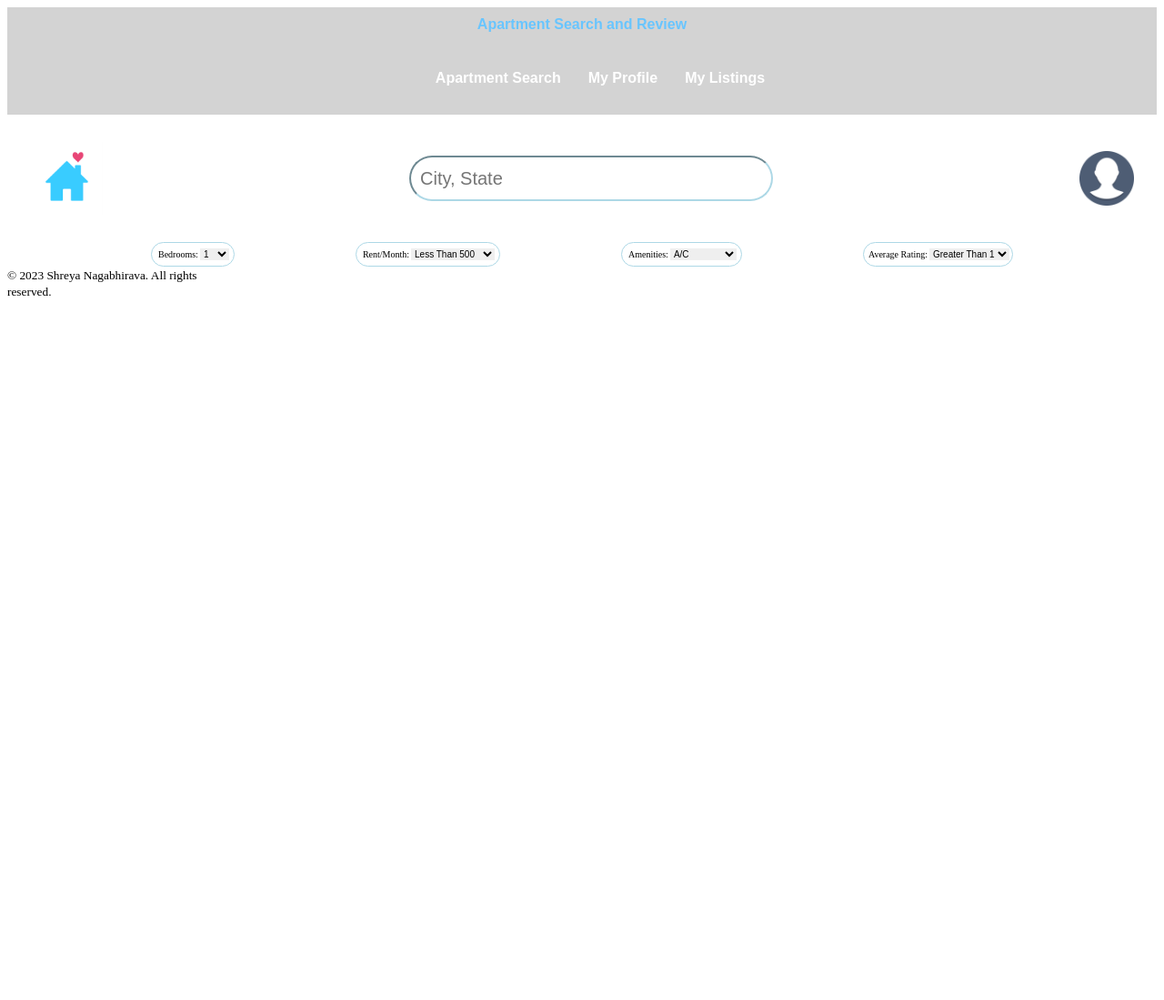
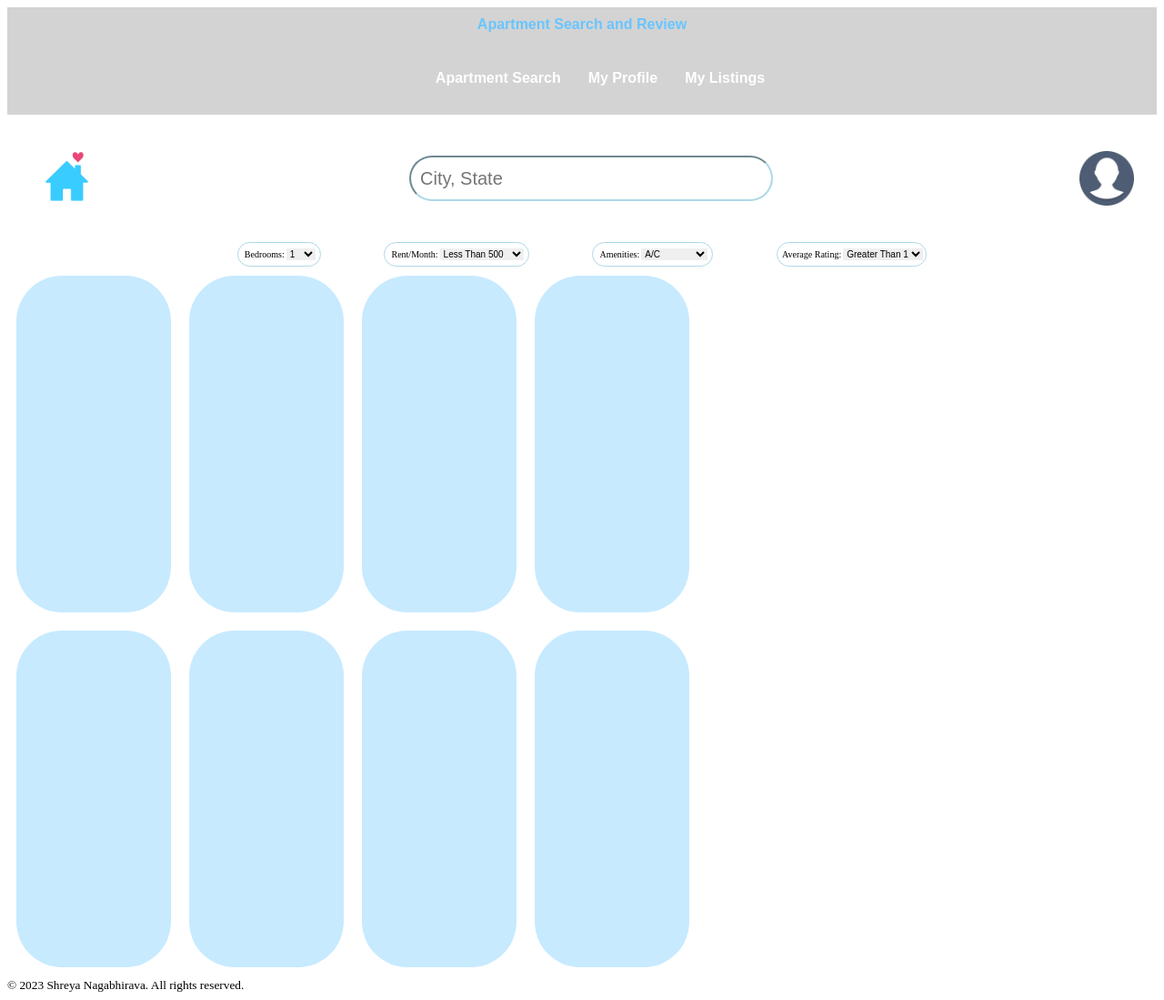
Before and after one commit to Shreya-Naga/CS4640-Project, a PHP site: page / in a window 1280 px wide. Shown: the whole page at 91% size. Before the commit the page ends 325 px from the top, so only its background shows below. Run offline with PHP 8.4, Linux system fonts and the light colour scheme.

Commit message:
apartments

```diff
--- a/index.html
+++ b/index.html
@@ -83,21 +83,32 @@
                 </select>
             </div>
         </div>
+        <div class="apartments">
+            <div class="first-row">
+                <div class="response">
+                </div>
+                <div class="response">
+                </div>
+                <div class="response">
+                </div>
+                <div class="response">
+                </div>
+            </div>
+            <div class="second-row">
+                <div class="response">
+                </div>
+                <div class="response">
+                </div>
+                <div class="response">
+                </div>
+                <div class="response">
+                </div>
+            </div>
+        </div>
         <div>
             <footer class="primary-footer">
                 <small class="copyright">&copy; 2023 Shreya Nagabhirava. All rights reserved.</small>
             </footer>
-            <nav>
-                <div class="navbar">
-                    <ul class="nav-list">
-                        <li><a href="index.html">Home Page</a></li>
-                        <li><a href="about.html">About</a></li>
-                        <li><a href="involvements.html">Involvements</a></li>
-                        <li><a href="travel.html">Travel</a></li>
-                        <li><a href="contact.html">Contact</a></li>
-                    </ul>
-                </div>
-            </nav>
         </div>
      </body>
  </html>
--- a/styles/main.css
+++ b/styles/main.css
@@ -93,7 +93,7 @@ input[type=search] {
 .user-selections {
     display: flex;
     margin: 0 auto;
-    max-width: 75%;
+    max-width: 60%;
     justify-content: center;
     justify-content: space-between;
     padding-left: 50px;
@@ -156,6 +156,32 @@ select {
     background-color: none;
 }
 
+.apartments {
+    display: flex;
+    flex-direction: column;
+    width: 100%;
+}
+
+.first-row {
+    display: flex;
+    flex-direction: row;
+    width: 100%;
+}
+
+.second-row {
+    width: 100%;
+}
+
+.response {
+    display: flex;
+    background-color:rgb(199, 234, 255);
+    border-radius: 50px;
+    width: 100px;
+    height: 300px;
+    padding: 35px;
+    margin: 10px;
+}
+
 button {
     border-radius: 50px;
 }
```
